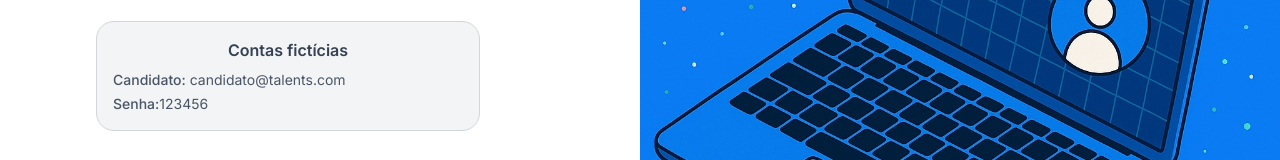
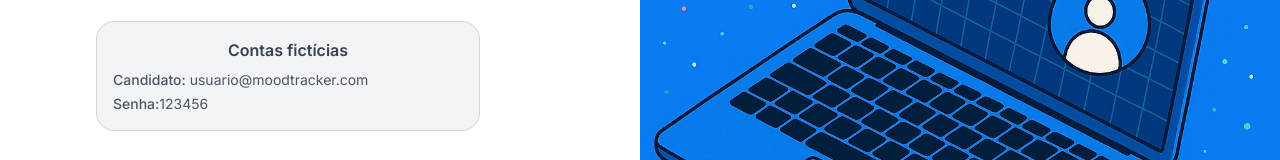
Before and after one commit to arthursmarinho/front-moodtracker, a Next.js app: page /login in a window 1280 px wide. Shown: the part 332-492 px from the top of the page. Built offline with nearby package versions, Linux system fonts and the light colour scheme; no server answers.

Commit message:
fix: correçao no usuario fake

```diff
--- a/app/(auth)/login/components/SignInContent.tsx
+++ b/app/(auth)/login/components/SignInContent.tsx
@@ -24,7 +24,7 @@
           <div className="text-sm text-gray-600 space-y-1">
             <p>
               <span className="font-medium">Candidato:</span>{" "}
-              candidato@talents.com
+              usuario@moodtracker.com
             </p>
             <p>
               {" "}
```
